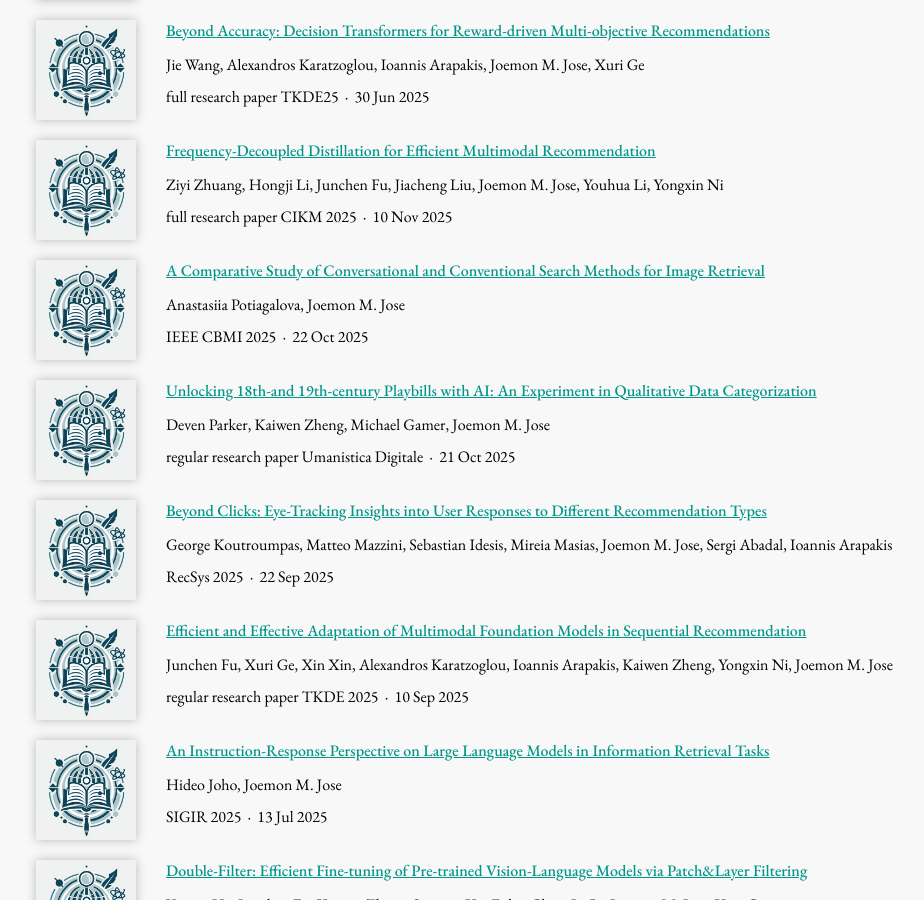
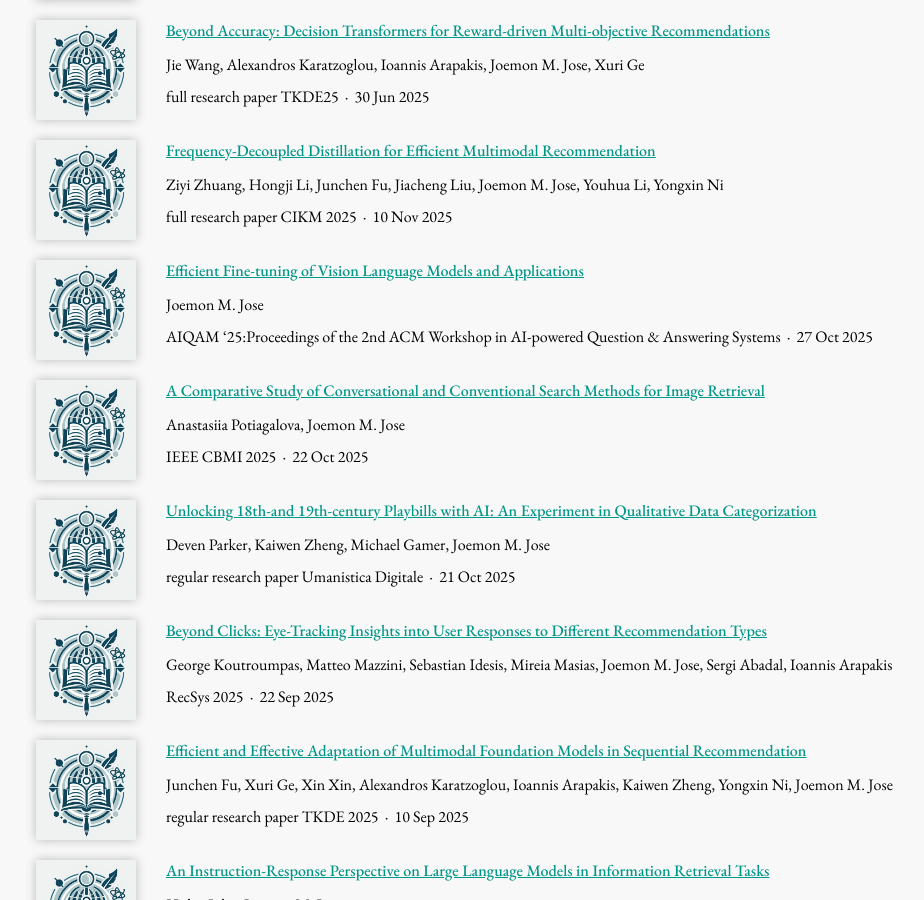
Before and after one commit to GAIR-Lab/GAIR-Lab.github.io, a Jekyll site: the page built from research/index.md, in a window 1280 px wide and 900 px high, scrolled down 803 px. Shown: the whole window, without its empty margins (4-928 px from the left). Built offline with Jekyll 4.4.1, drawn with Linux system fonts in a browser that asks for light colours; nearby versions of some CDN libraries.

Commit message:
Update research-output.yml

```diff
--- a/_data/research-output.yml
+++ b/_data/research-output.yml
@@ -1,3 +1,10 @@
+- title: 'Efficient Fine-tuning of Vision Language Models and Applications'
+  authors:
+  - Joemon M. Jose
+  publisher: AIQAM '25:Proceedings of the 2nd ACM Workshop in AI-powered Question & Answering Systems
+  date: '2025-10-27'
+  link: https://dl.acm.org/doi/10.1145/3746274.3764913
+  image: images/paper_logo.png
 - title: 'Unlocking 18th-and 19th-century Playbills with AI: An Experiment in Qualitative Data Categorization'
   authors:
   - Deven Parker
```
